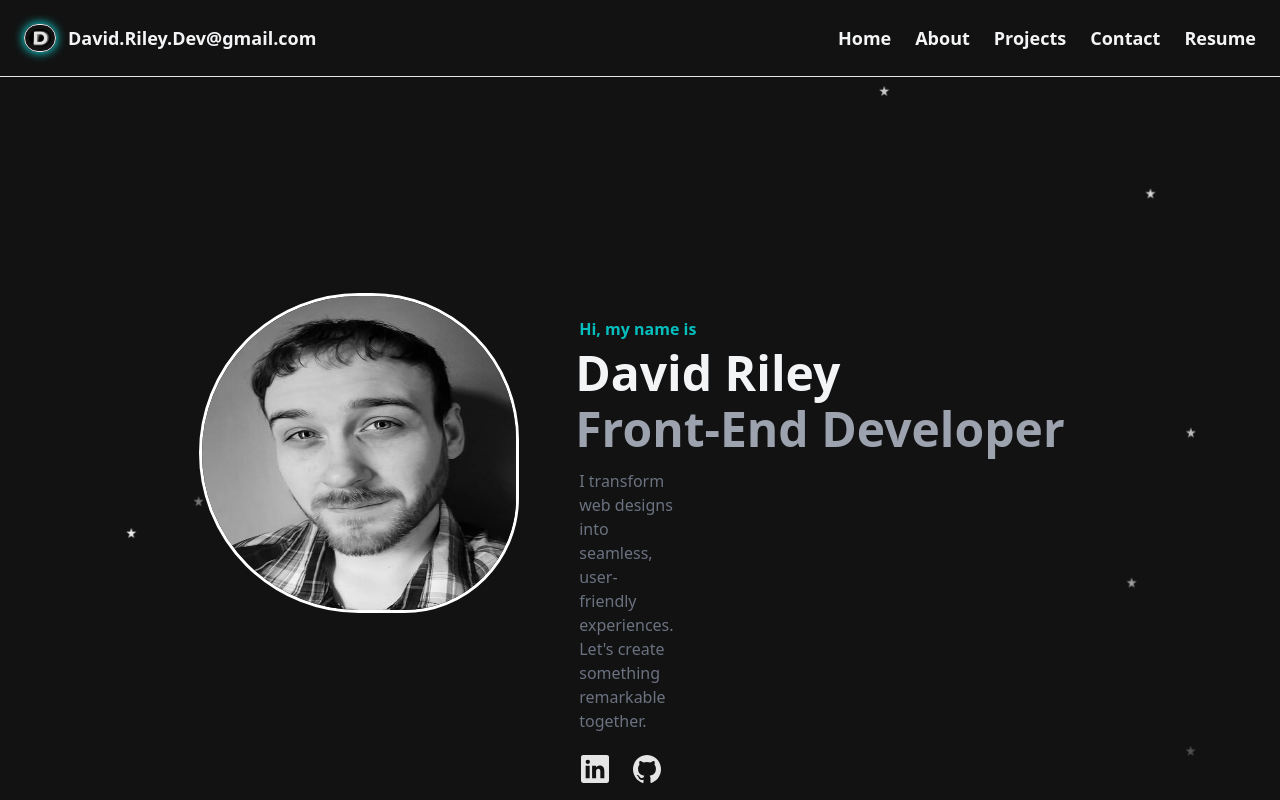
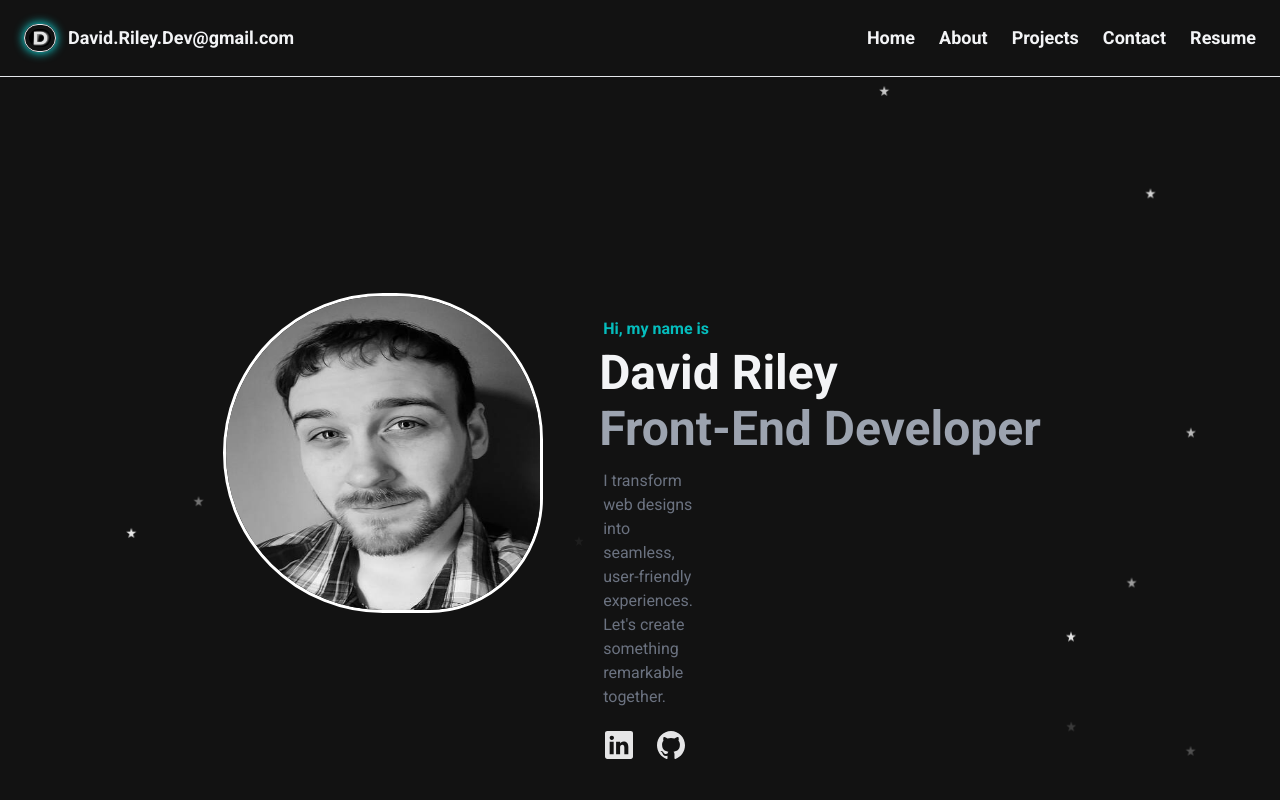
Before and after one commit to Drayved/Portfolio, a React (Vite) app: page / in a window 1280 px wide. Shown: the top 800 px of the page. Built offline with nearby package versions, Linux system fonts and the light colour scheme.

Commit message:
Changed font to Roboto

```diff
--- a/index.html
+++ b/index.html
@@ -2,6 +2,9 @@
 <html lang="en">
   <head>
     <meta charset="UTF-8" />
+    <link rel="preconnect" href="https://fonts.googleapis.com">
+    <link rel="preconnect" href="https://fonts.gstatic.com" crossorigin>
+    <link href="https://fonts.googleapis.com/css2?family=Roboto:ital,wght@0,100;0,300;0,400;0,500;0,700;0,900;1,100;1,300;1,400;1,500;1,700;1,900&display=swap" rel="stylesheet">
     <link rel="icon" type="image/svg+xml" href="/images/logo.jpg" />
     <meta name="viewport" content="width=device-width, initial-scale=1.0" />
     <title>David's Portfolio</title>
--- a/src/index.css
+++ b/src/index.css
@@ -4,7 +4,8 @@
 
 
 body{
-    @apply bg-[#121212] m-0 p-0 text-gray-100
+    @apply bg-[#121212] m-0 p-0 text-gray-100;
+    font-family: 'Roboto', sans-serif;
 }
 
 .shadow{
```
